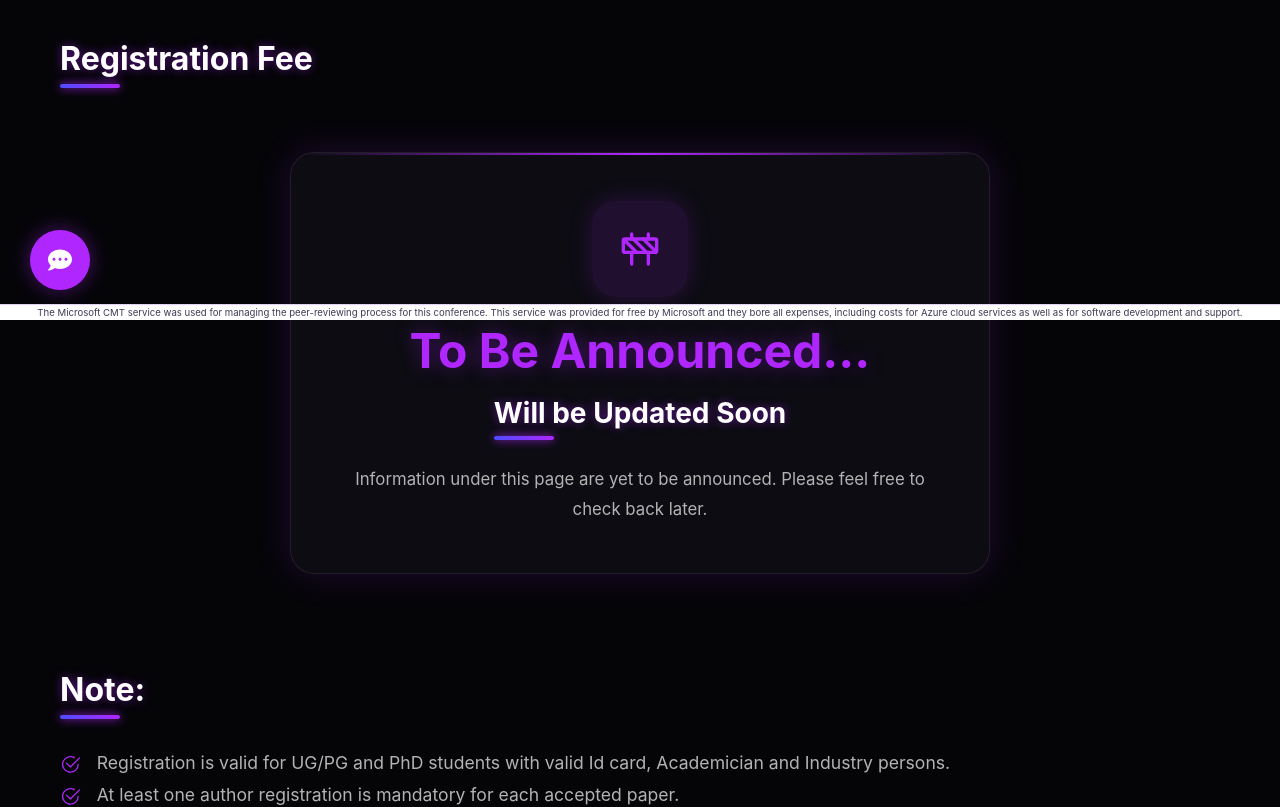
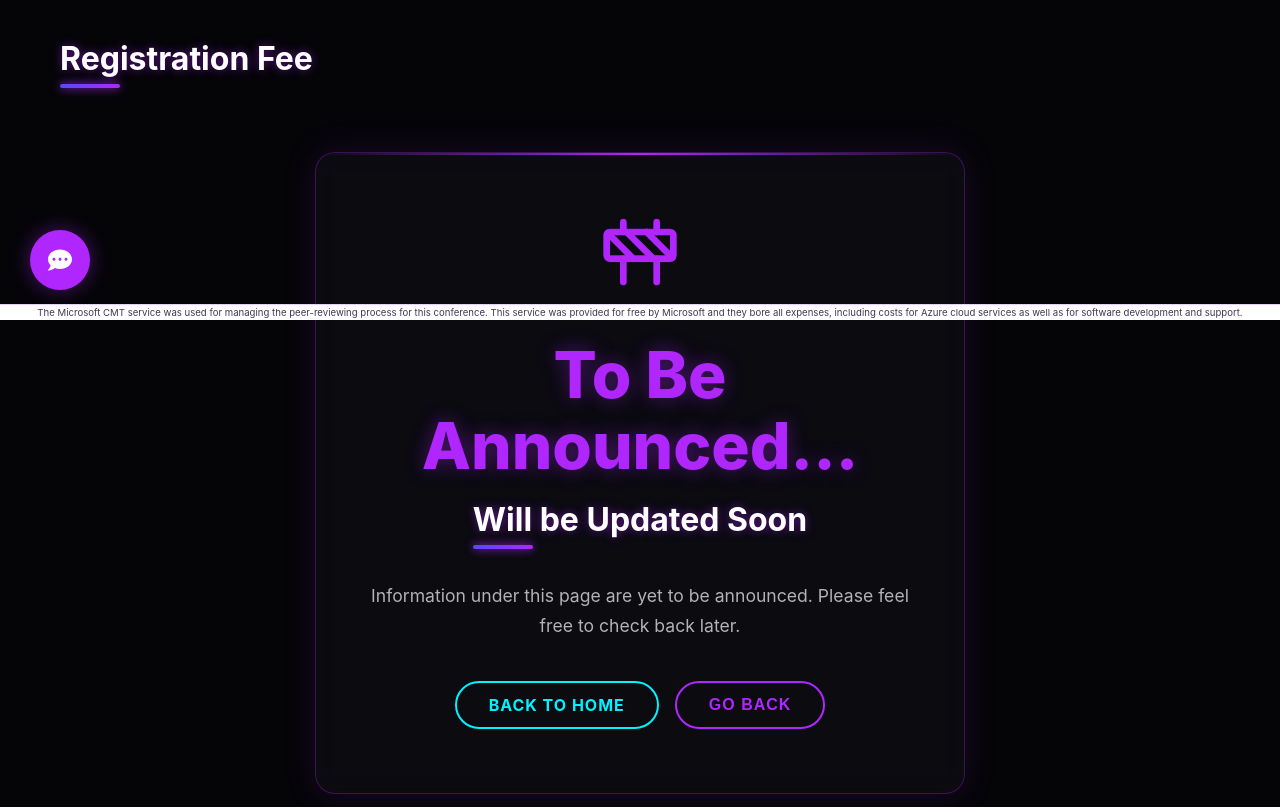
Before and after one commit to AlienMinus/ABIT-Conference_Paper, a React (Vite) app: page /for-authors/registration in a window 1280 px wide. Shown: the part 480-1287 px from the top of the page. Built offline with nearby package versions, Linux system fonts and the light colour scheme.

Commit message:
Registration Page Under Construction

```diff
--- a/src/components/ForAuthors/Registration/Registration.jsx
+++ b/src/components/ForAuthors/Registration/Registration.jsx
@@ -2,6 +2,7 @@ import React from 'react'
 import './Registration.css'
 import registrationData from '../../../data/registration.json'
 import IconMapper from '../../IconMapper/IconMapper'
+import UnderConstruction from '../../UnderConstruction/UnderConstruction'
 
 const Registration = () => {
   const { title, description, feeTitle, table, notes, registrationLink } = registrationData
@@ -15,16 +16,7 @@ const Registration = () => {
 
       <div className="registration-section">
         <h2>{feeTitle}</h2>
-        <div className="registration-announcement-card">
-          <div className="registration-announcement-content">
-            <div className="registration-announcement-icon">
-              <IconMapper iconName="LuConstruction" />
-            </div>
-            <h1>To Be Announced...</h1>
-            <h2>Will be Updated Soon</h2>
-            <p>Information under this page are yet to be announced. Please feel free to check back later.</p>
-          </div>
-        </div>
+        <UnderConstruction />
       </div>
 
       <div className="registration-section">
```
